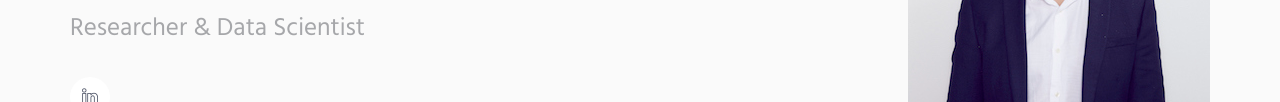
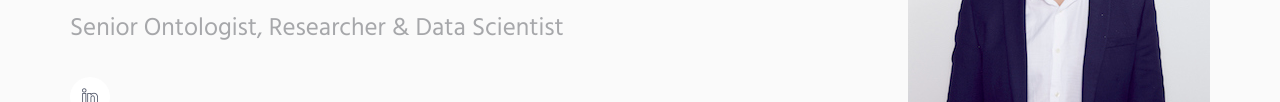
Before and after one commit to martinrezk/martinrezk.github.io, a plain HTML site: page index.html in a window 1280 px wide. Shown: the part 363-465 px from the top of the page. Drawn offline with Linux system fonts and the light colour scheme.

Commit message:
Update index.html
title

```diff
--- a/index.html
+++ b/index.html
@@ -110,7 +110,7 @@
 								<span  class="promo-block-title" itemprop="familyName"> Rezk</span>
 								<span  class="promo-block-title" itemprop="honorificSuffix"> PhD.<span>
 							</h1>
-                            <p class="promo-block-text" itemprop='jobTitle'>Researcher &amp; Data Scientist </p>
+                            <p class="promo-block-text" itemprop='jobTitle'>Senior Ontologist, Researcher &amp; Data Scientist </p>
                         </div>
                         <ul class="list-inline">
                             <li><a href="https://www.linkedin.com/in/mart%C3%ADn-rezk-0a89977/" class="social-icons"><i class="icon-social-linkedin"></i></a></li>
```
